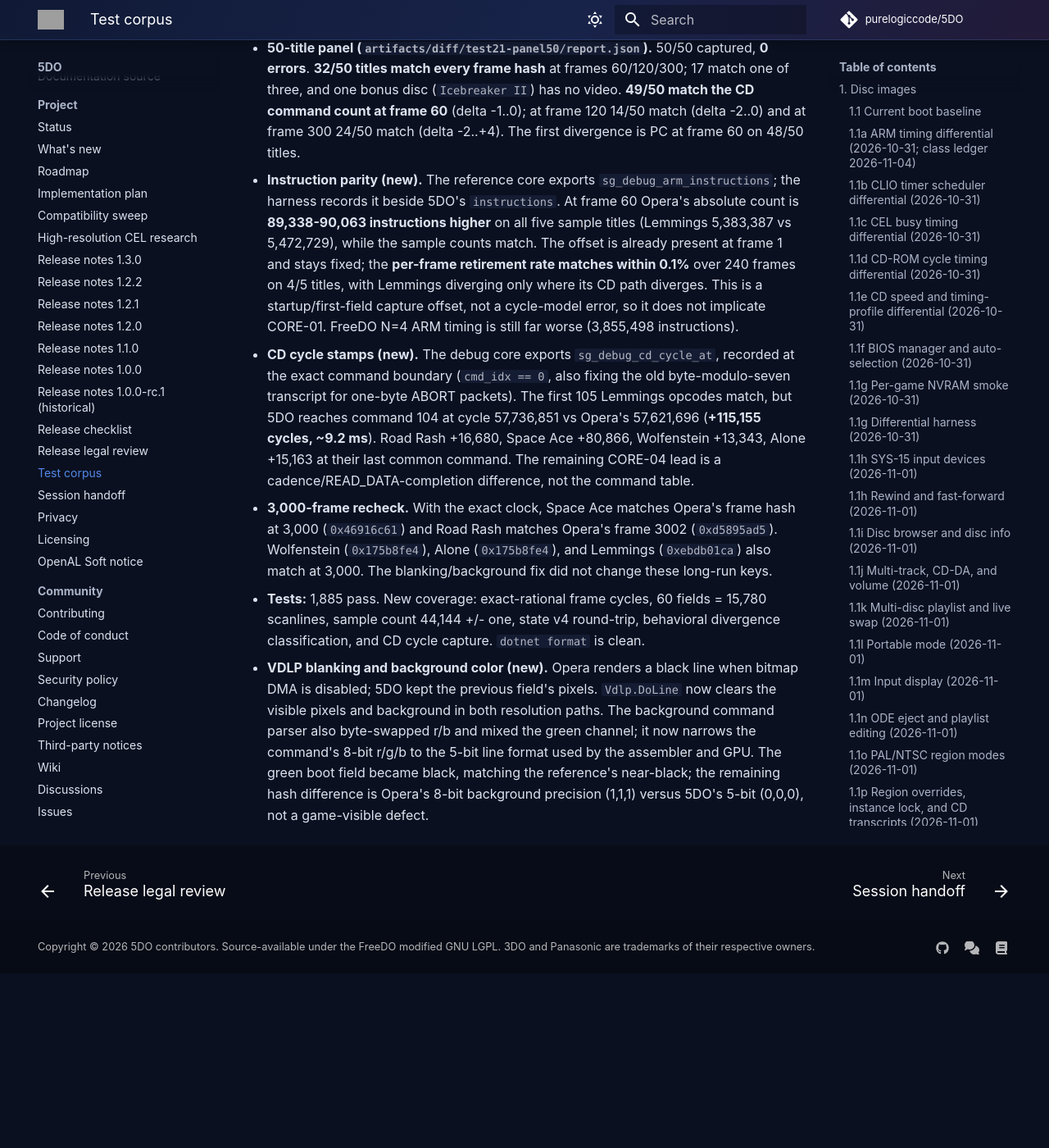
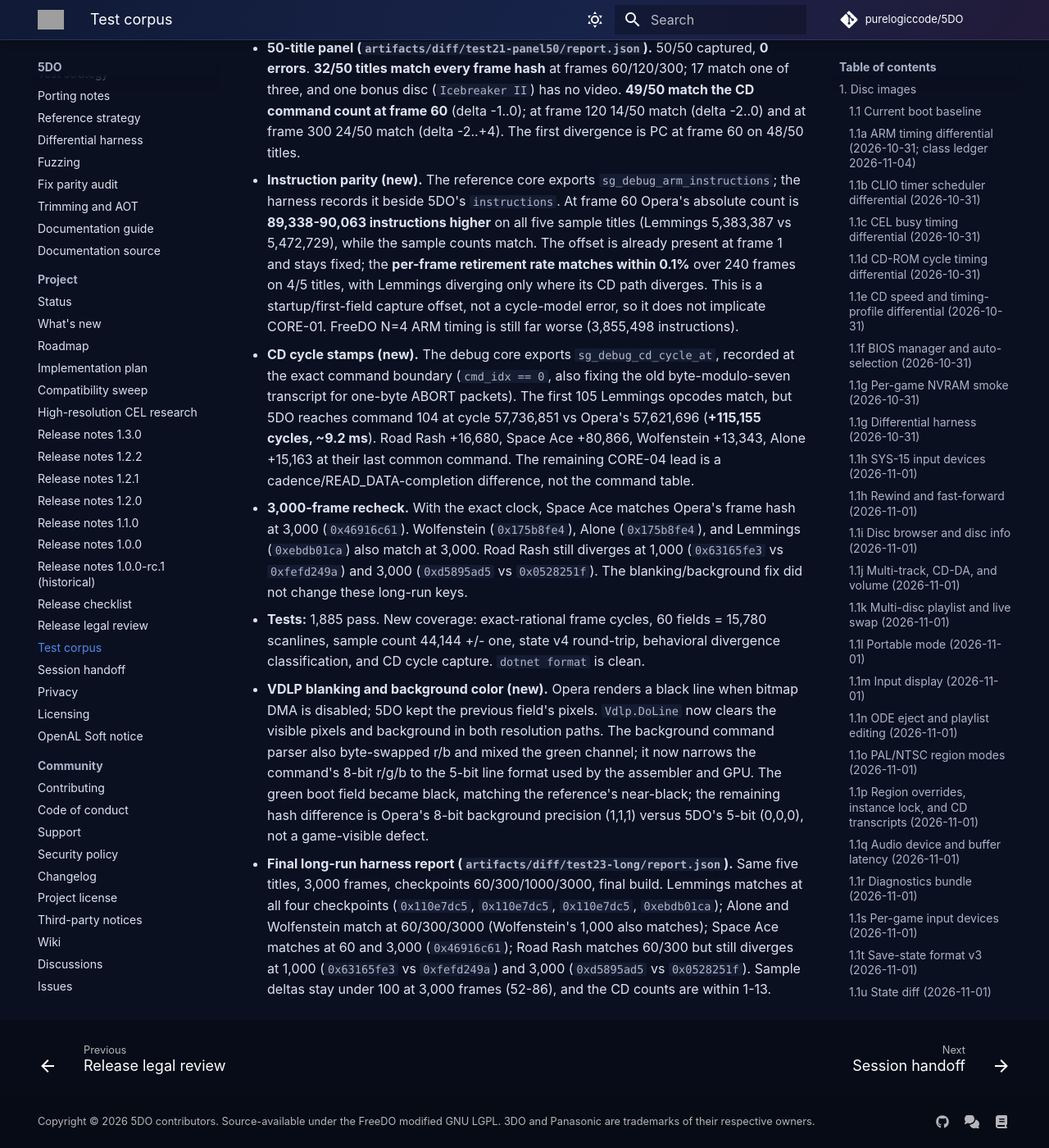
Before and after one commit to purelogiccode/5DO, an MkDocs documentation site: the page built from docs/TestCorpus.md, in a window 1280 px wide and 1400 px high, scrolled down 67386 px. Shown: the whole window at 82% size. Built offline with MkDocs 1.6.1 and Material for MkDocs 9.7.7, drawn with Linux system fonts in a browser that asks for light colours; comment, search, counter and statistics services are not loaded; before the commit the page ends 68573 px from its top, so only the background shows below that; grey boxes are pictures that could not be loaded.

Commit message:
Correct the long-run claim: 4/5 titles match at 3,000, Road Rash does not
A fresh harness run on the final build (test23-long) shows Alone, Lemmings, Space Ace, and Wolfenstein matching Opera at 3,000 frames, while Road Rash still diverges at 1,000 (0x63165fe3 vs 0xfefd249a) and 3,000 (0xd5895ad5 vs 0x0528251f). The earlier 'Road Rash matches Opera frame 3002' comparison used a stale reference capture. Record the per-checkpoint evidence and the sample/CD deltas. 1,885 tests pass.

```diff
--- a/docs/TestCorpus.md
+++ b/docs/TestCorpus.md
@@ -2479,9 +2479,10 @@ statements were measurement artifacts of 5DO's 60.00 Hz NTSC clock:
   +15,163 at their last common command. The remaining CORE-04 lead is a
   cadence/READ_DATA-completion difference, not the command table.
 - **3,000-frame recheck.** With the exact clock, Space Ace matches Opera's
-  frame hash at 3,000 (`0x46916c61`) and Road Rash matches Opera's frame 3002
-  (`0xd5895ad5`). Wolfenstein (`0x175b8fe4`), Alone (`0x175b8fe4`), and
-  Lemmings (`0xebdb01ca`) also match at 3,000. The blanking/background fix did
+  frame hash at 3,000 (`0x46916c61`). Wolfenstein (`0x175b8fe4`), Alone
+  (`0x175b8fe4`), and Lemmings (`0xebdb01ca`) also match at 3,000. Road Rash
+  still diverges at 1,000 (`0x63165fe3` vs `0xfefd249a`) and 3,000
+  (`0xd5895ad5` vs `0x0528251f`). The blanking/background fix did
   not change these long-run keys.
 - **Tests:** 1,885 pass. New coverage: exact-rational frame cycles, 60 fields =
   15,780 scanlines, sample count 44,144 +/- one, state v4 round-trip, behavioral
@@ -2494,3 +2495,12 @@ statements were measurement artifacts of 5DO's 60.00 Hz NTSC clock:
   assembler and GPU. The green boot field became black, matching the reference's
   near-black; the remaining hash difference is Opera's 8-bit background
   precision (1,1,1) versus 5DO's 5-bit (0,0,0), not a game-visible defect.
+- **Final long-run harness report (`artifacts/diff/test23-long/report.json`).**
+  Same five titles, 3,000 frames, checkpoints 60/300/1000/3000, final build.
+  Lemmings matches at all four checkpoints (`0x110e7dc5`, `0x110e7dc5`,
+  `0x110e7dc5`, `0xebdb01ca`); Alone and Wolfenstein match at 60/300/3000
+  (Wolfenstein's 1,000 also matches); Space Ace matches at 60 and 3,000
+  (`0x46916c61`); Road Rash matches 60/300 but still diverges at 1,000
+  (`0x63165fe3` vs `0xfefd249a`) and 3,000 (`0xd5895ad5` vs `0x0528251f`).
+  Sample deltas stay under 100 at 3,000 frames (52-86), and the CD counts are
+  within 1-13.
```
Also changed, not shown: docs/DifferentialHarness.md (+2 -2 lines), docs/ImplementationPlan.md (+3 -3 lines), docs/PortingNotes.md (+2 -2 lines), docs/Status.md (+1 -1 lines).
